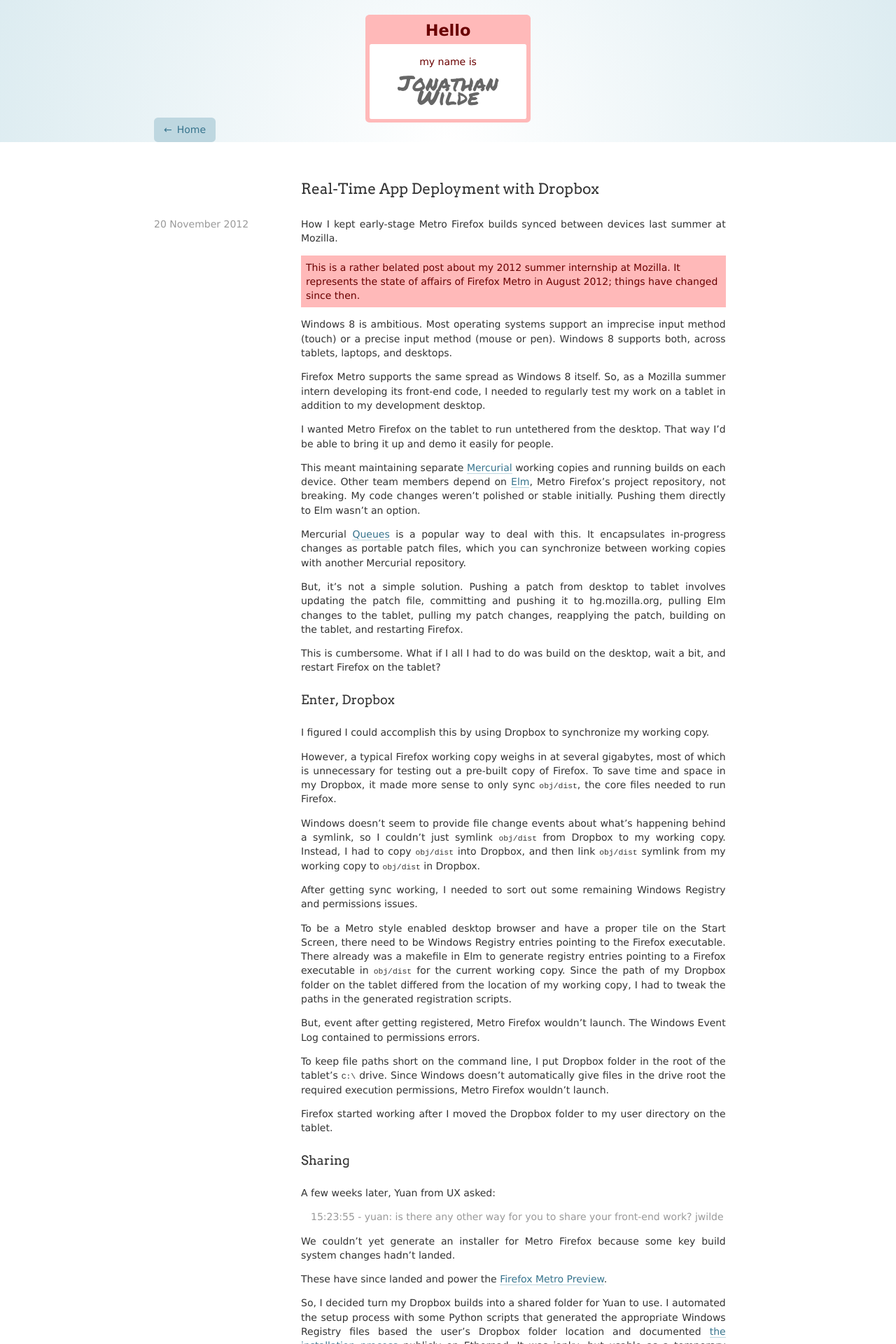
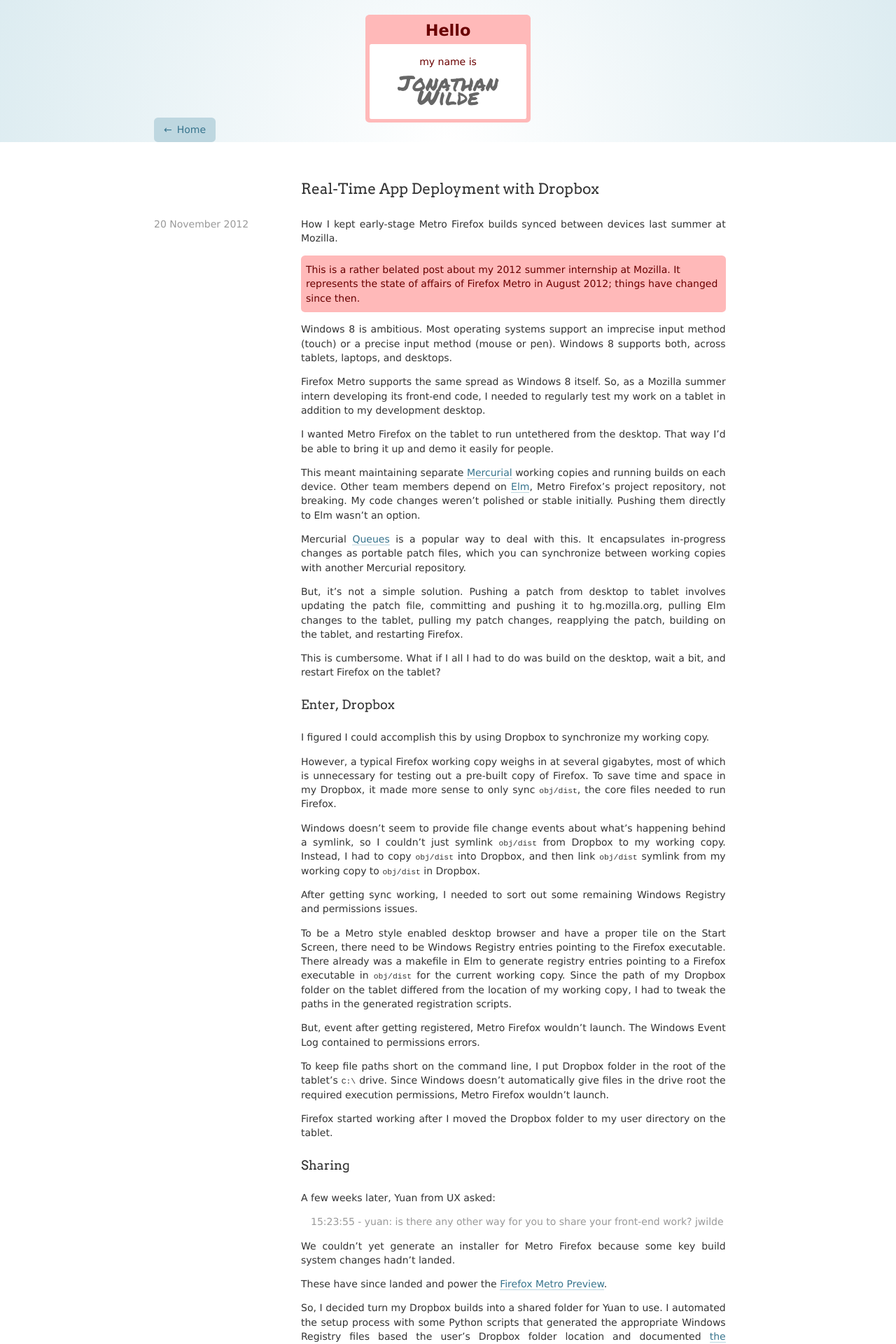
Before and after one commit to hellojwilde/hellojwilde.github.io, a Jekyll site: the page built from _posts/2012-11-20-app-deployment-dropbox.md, in a window 1280 px wide. Shown: the top 1920 px of the page at 70% size. Built offline with Jekyll 4.4.1, drawn with Linux system fonts in a browser that asks for light colours; nearby versions of some CDN libraries.

Commit message:
Border radius.

```diff
--- a/assets/styles/core.css
+++ b/assets/styles/core.css
@@ -162,7 +162,7 @@
 .warning {
   color: #6A0000;
   background: #FFB9B9;
-  padding: 0.5em;
+  padding: 0.75em 0.5em;
 }
 
 .nametag {
--- a/assets/styles/smartphone.css
+++ b/assets/styles/smartphone.css
@@ -31,6 +31,15 @@
   background-image: -moz-radial-gradient(bottom center, circle, #ffffff 0%, #dbebf0 700px);
   background-image: radial-gradient(bottom center, circle, #ffffff 0%, #dbebf0 700px);
   margin-bottom: 3em;
+}
+
+.warning {
+  -moz-border-radius: 0.4em;
+  -webkit-border-radius: 0.4em;
+  -o-border-radius: 0.4em;
+  -ms-border-radius: 0.4em;
+  -khtml-border-radius: 0.4em;
+  border-radius: 0.4em;
 }
 
 .nametag {
```
